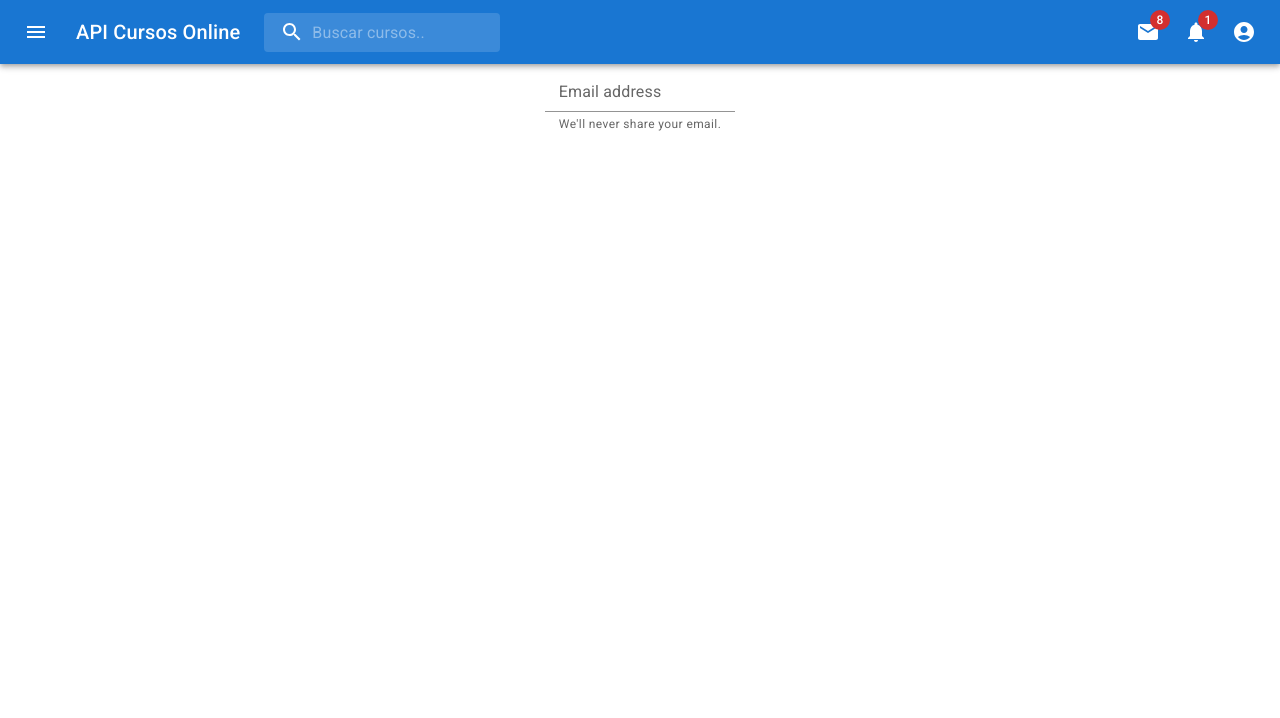
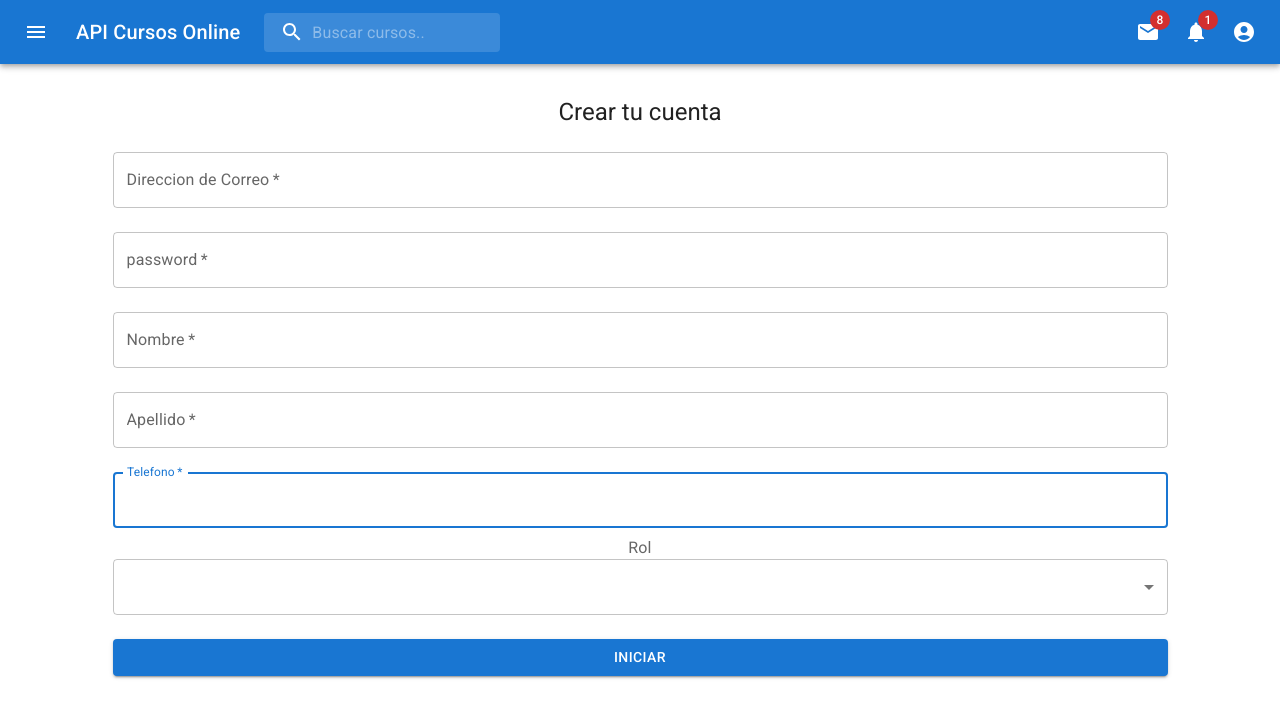
Before and after one commit to ilanmazza/test_react, a React (Create React App) app: page /singIn in a window 1280 px wide. Shown: the top 718 px of the page. Built offline with nearby package versions, Linux system fonts and the light colour scheme.

Commit message:
modified:   src/pages/SingIn.js

```diff
--- a/src/pages/SingIn.js
+++ b/src/pages/SingIn.js
@@ -1,24 +1,132 @@
 import * as React from 'react';
-import AppBar from "../components/appbar/AppBar";
-import { Container } from '@mui/system';
-import FormControl from '@mui/material/FormControl'
+import Button from '@mui/material/Button';
+import CssBaseline from '@mui/material/CssBaseline';
+import TextField from '@mui/material/TextField';
+import Box from '@mui/material/Box';
+import Typography from '@mui/material/Typography';
+import Container from '@mui/material/Container';
+
+import AppBar from "../components/appbar/AppBar"
+import Select from '@mui/material/Select';
+import MenuItem from '@mui/material/MenuItem';
 import InputLabel from '@mui/material/InputLabel';
-import Input from '@mui/material/Input'
-import FormHelperText from '@mui/material/FormHelperText'
 
-function SingIn() {
+
+
+
+export default function SignIn() {
+  const handleSubmit = (event) => {
+    event.preventDefault();
+    const data = new FormData(event.currentTarget);
+    console.log({
+      email: data.get('email'),
+      password: data.get('password'),
+      name: data.get('name'),
+      lastname: data.get('lastname'),
+      tel: data.get('tel')
+
+    });
+  };
+
+
+  const [rol, setRol] = React.useState('');
+
+  const handleChange = (event) => {
+    setRol(event.target.value);
+  };
+
   return (
-    <div className="HomePage">
+    <div className="SingIn">
       <AppBar></AppBar>
-      <Container>
-        <FormControl>
-            <InputLabel htmlFor="my-input">Email address</InputLabel>
-            <Input id="my-input" aria-describedby="my-helper-text" />
-            <FormHelperText id="my-helper-text">We'll never share your email.</FormHelperText>
-        </FormControl>
+      <Container component="main" >
+        <CssBaseline />
+        <Box
+          sx={{
+            marginTop: 4,
+            display: 'flex',
+            flexDirection: 'column',
+            alignItems: 'center',
+          }}
+        >
+          <Typography component="h1" variant="h5">
+            Crear tu cuenta
+          </Typography>
+          <Box component="form" onSubmit={handleSubmit} noValidate sx={{ mt: 1 }}>
+            <TextField
+              margin="normal"
+              required
+              fullWidth
+              id="email"
+              label="Direccion de Correo"
+              name="email"
+              autoComplete="email"
+              autoFocus
+            />
+            <TextField
+              margin="normal"
+              required
+              fullWidth
+              name="password"
+              label="password"
+              type="password"
+              id="password"
+              autoComplete="current-password"
+            />
+            <TextField
+              margin="normal"
+              required
+              fullWidth
+              id="name"
+              label="Nombre"
+              name="name"
+              autoComplete="name"
+              autoFocus
+            />
+            <TextField
+              margin="normal"
+              required
+              fullWidth
+              id="lastname"
+              label="Apellido"
+              name="lastname"
+              autoComplete="lastname"
+              autoFocus
+            />
+            <TextField
+              margin="normal"
+              required
+              fullWidth
+              id="tel"
+              label="Telefono"
+              name="tel"
+              autoComplete="tel"
+              autoFocus
+            />
+            <Box sx={{ minWidth: 120 }}>
+                <InputLabel id="Rol">Rol</InputLabel>
+                <Select
+                  labelId="Rol"
+                  id="Rol"
+                  value={rol}
+                  label="Rol"
+                  onChange={handleChange}
+                  fullWidth
+                >
+                  <MenuItem value={10}>Alumno</MenuItem>
+                  <MenuItem value={20}>Profesor</MenuItem>
+                </Select>
+            </Box>
+            <Button
+              type="submit"
+              fullWidth
+              variant="contained"
+              sx={{ mt: 3, mb: 2 }}
+            >
+              Iniciar
+            </Button>
+          </Box>
+        </Box>
       </Container>
-    </div>
+      </div>
   );
 }
-
-export default SingIn;
```
